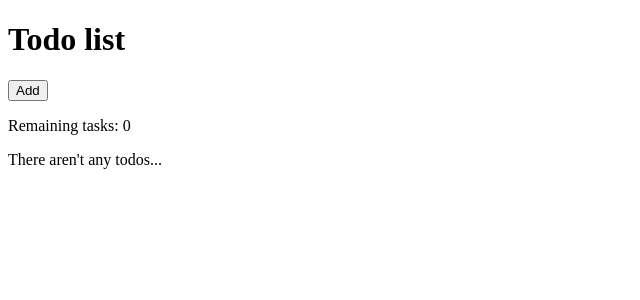
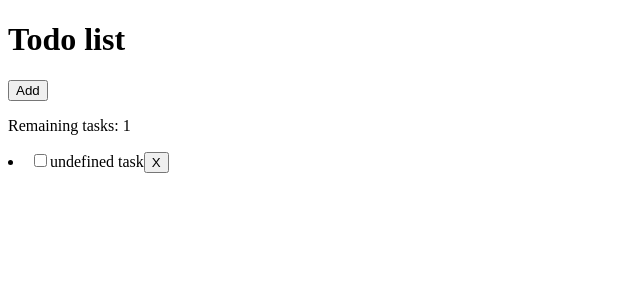
Before and after one commit to elalienx/simple-todo, a React (Create React App) app: page / in a window 1280 px wide. Shown: the top 300 px of the page, without its empty margins (0-640 px from the left). Built offline with nearby package versions, Linux system fonts and the light colour scheme.

Commit message:
adding safeguards to the todo item

```diff
--- a/src/App.jsx
+++ b/src/App.jsx
@@ -4,17 +4,25 @@ import { useState } from "react";
 // Project files
 import Modal from "./components/Modal";
 import ModalForm from "./components/ModalForm";
+import TodoItem from "./components/TodoItem";
 
 export default function App() {
   // Local state
-  const [todos, setTodos] = useState([]);
+  const [todos, setTodos] = useState([
+    {
+      id: 0,
+      isPending: false,
+      isFavorite: false,
+      category: "",
+    },
+  ]);
   const [modal, setModal] = useState(null);
 
   // Properties
   const remainingTodos = todos.filter((item) => item.isPending == false);
 
   // Components
-  const Todos = todos.map((item) => <li key={item.id}>{item.title}</li>);
+  const Todos = todos.map((item) => <TodoItem item={item} key={item.id} />);
   const Form = <ModalForm setModal={setModal} state={[todos, setTodos]} />;
 
   return (
--- /dev/null
+++ b/src/components/TodoItem.jsx
@@ -0,0 +1,23 @@
+export default function TodoItem({ item }) {
+  const { title, isPending } = item;
+
+  // Properties
+  let finalTitle = String(title);
+
+  // Safeguards
+  if (title === null) finalTitle = "null task";
+  if (title === undefined) finalTitle = "undefined task";
+  if (title === "") finalTitle = "empty task";
+
+  return (
+    <li className="todo-item">
+      <input
+        type="checkbox"
+        checked={isPending}
+        onChange={() => alert("pending...")}
+      />
+      {finalTitle}
+      <button>X</button>
+    </li>
+  );
+}
```
Also changed, not shown: 1 other file (tests, documents, lock files or other folders).
